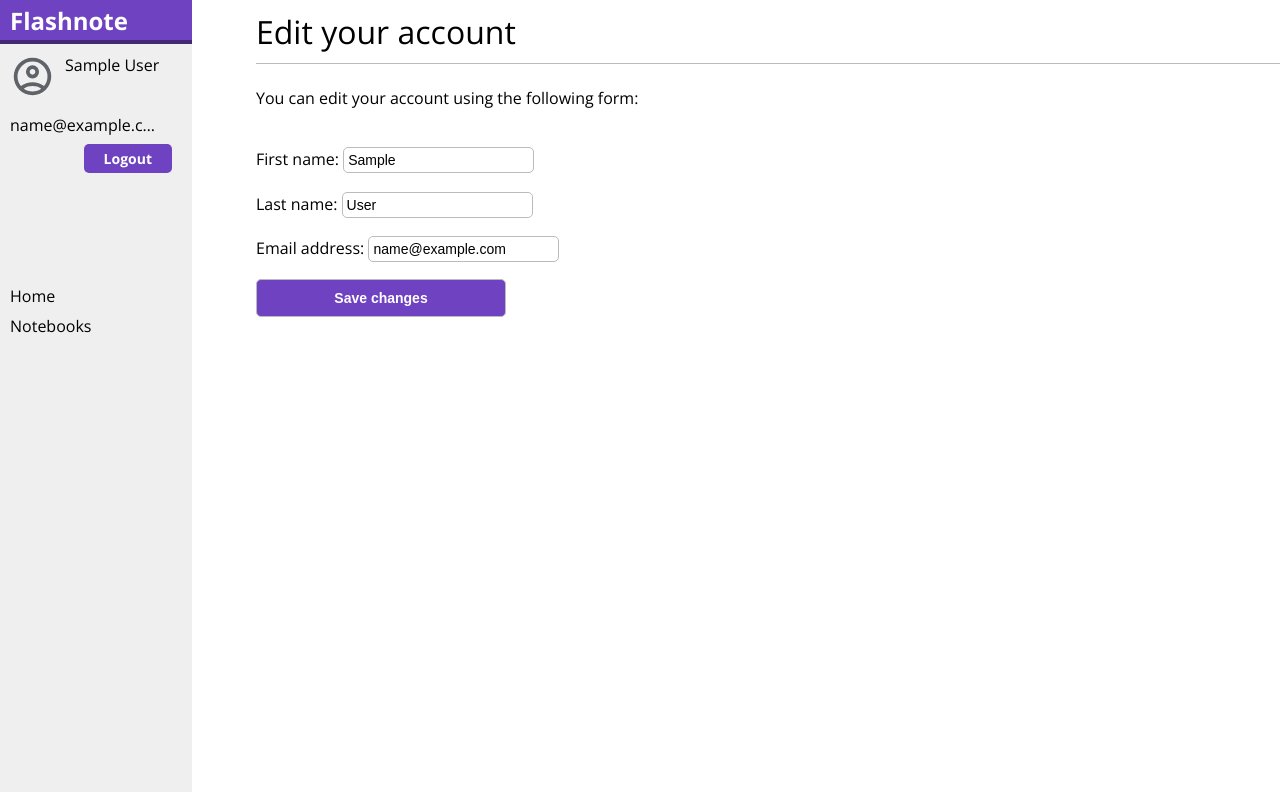
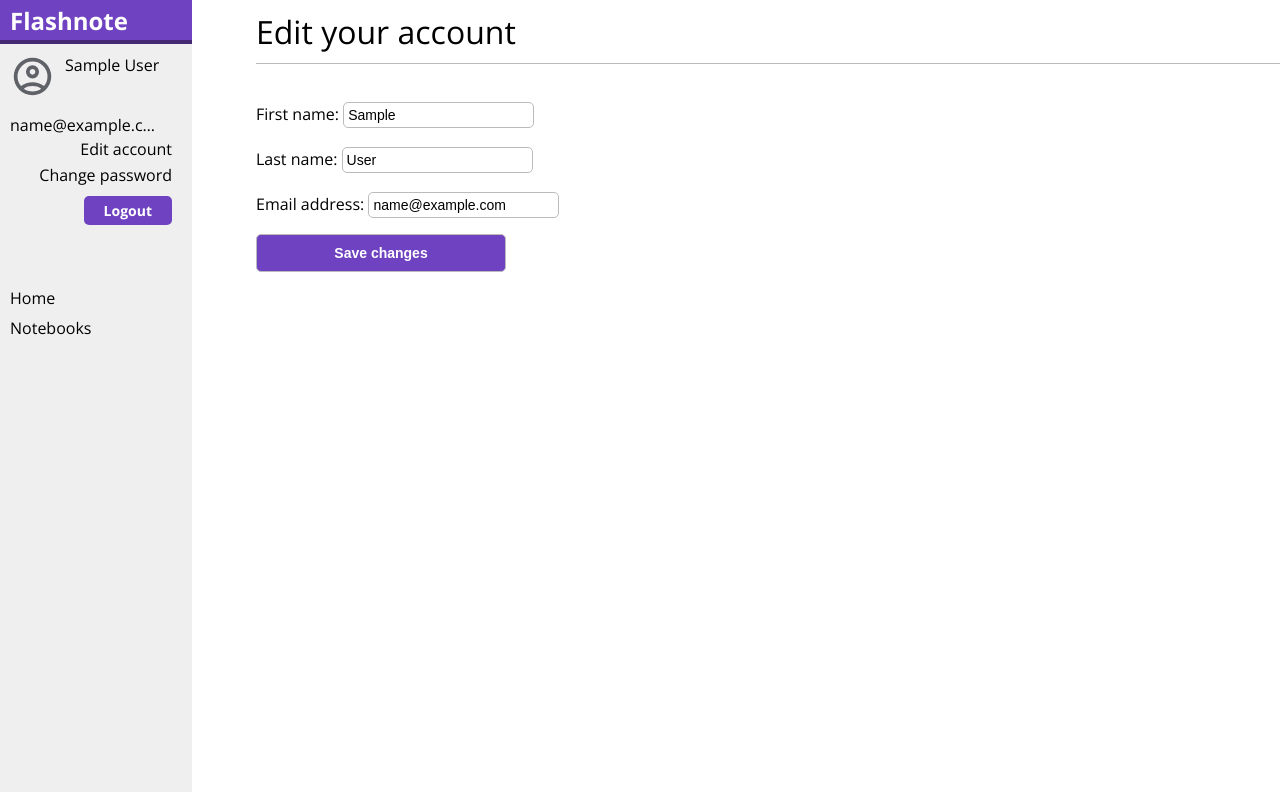
Before and after one commit to troshchiy/flashnote, a Django app: page /edit/ in a window 1280 px wide. Run offline with Django 5.2, Linux system fonts and the light colour scheme; the visitor is signed in with stand-in values (Sample User, id 1).

Commit message:
Add "Edit account" and "Change password" links to the sidebar

```diff
--- a/flashnote/account/templates/account/edit.html
+++ b/flashnote/account/templates/account/edit.html
@@ -4,7 +4,6 @@
 
 {% block content %}
     <h1>Edit your account</h1>
-    <p>You can edit your account using the following form:</p>
     <form method="post">
         {% csrf_token %}
         {{ user_form.as_p }}
--- a/flashnote/account/templates/registration/password_change_form.html
+++ b/flashnote/account/templates/registration/password_change_form.html
@@ -4,7 +4,6 @@
 
 {% block content %}
     <h1>Change your password</h1>
-    <p>Use the form below to change your password.</p>
     <form method="post">
         {% csrf_token %}
         {{ form.as_p }}
--- a/flashnote/static/css/main.css
+++ b/flashnote/static/css/main.css
@@ -77,7 +77,7 @@ button, a.button {
   font-variation-settings:'wght' 700;
   font-size:14px;
   line-height:normal;
-  color:#fff;
+  color:#fff !important;
   border-radius:5px;
   margin:8px 10px;
   padding:5px 20px;
@@ -146,6 +146,15 @@ thead th {
     padding:0 10px;
 }
 
+.user form {
+    overflow:visible;
+}
+
+.user a {
+    float:right;
+    margin:2px 10px;
+}
+
 .user #account-image {
     float:left;
     margin:0 10px 10px 0;
--- a/flashnote/templates/base.html
+++ b/flashnote/templates/base.html
@@ -19,6 +19,8 @@
                     <div>{{ request.user.get_full_name|default:request.user.username|truncatechars:20 }}</div>
                     <div>{{ request.user.email|truncatechars:15 }}</div>
                 </li>
+                <li><a href="{% url 'edit' %}">Edit account</a></li>
+                <li><a href="{% url 'password_change' %}">Change password</a></li>
                 <li>
                     <form action="{% url 'logout' %}" method="post">
                         {% csrf_token %}
```
